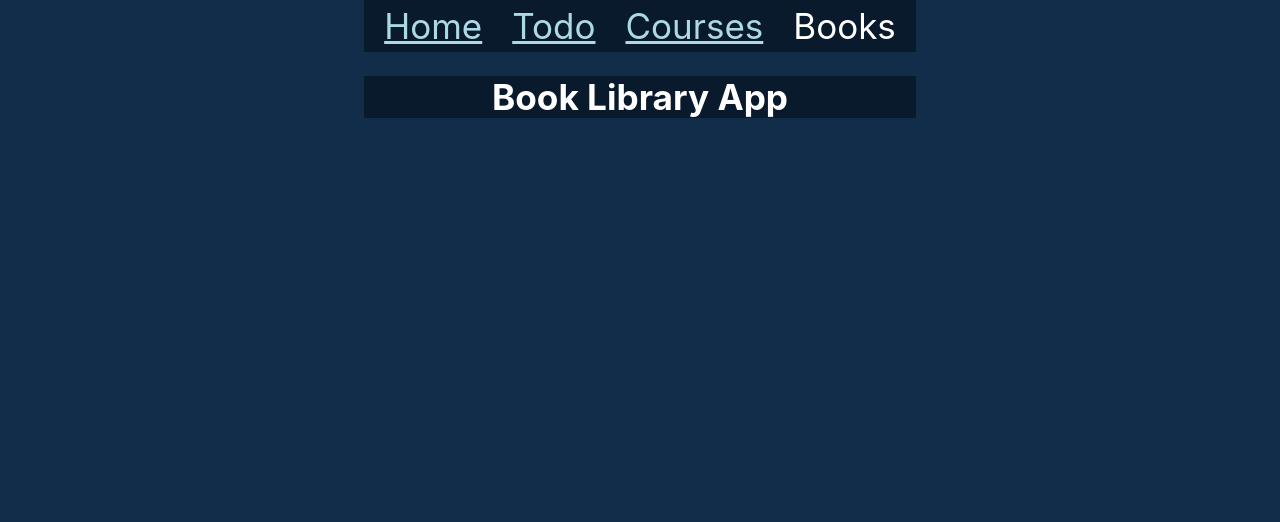
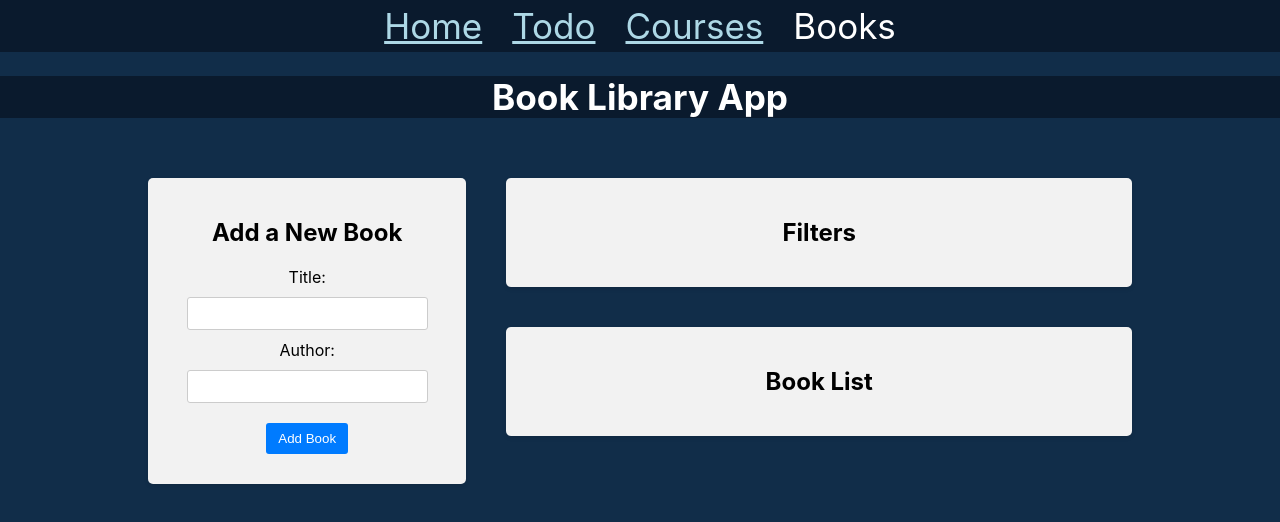
Before and after one commit to OlegTiotenshi/ReactSamples, a React (Create React App) app: page /books in a window 1280 px wide. Shown: the top 522 px of the page. Built offline with nearby package versions, Linux system fonts and the light colour scheme.

Commit message:
book_library_app add components, edit README

```diff
--- a/src/App.css
+++ b/src/App.css
@@ -1,11 +1,9 @@
 .app {
-  text-align: center;
-  max-width: 600px;
-  margin: 0 auto;
-  display: flex;
+  /* display: flex; */
   flex-direction: column;
   align-items: center;
   justify-content: center;
+  text-align: center;
 }
 
 h1 {
--- a/src/components/book_library_app/frontend/BookLibraryApp.jsx
+++ b/src/components/book_library_app/frontend/BookLibraryApp.jsx
@@ -1,8 +1,23 @@
+import BookList from './components/BookList/BookList'
+import BookForm from './components/BookForm/BookForm'
+import Filter from './components/Filter/Filter'
+
 const BookLibraryApp = () => {
   return (
-    <header className="app-header">
-      <h1>Book Library App</h1>
-    </header>
+    <>
+      <header className="app-header">
+        <h1>Book Library App</h1>
+      </header>
+      <main className="app-main">
+        <div className="app-left-column">
+          <BookForm />
+        </div>
+        <div className="app-right-column">
+          <Filter />
+          <BookList />
+        </div>
+      </main>
+    </>
   )
 }
 
--- /dev/null
+++ b/src/components/book_library_app/frontend/components/BookForm/BookForm.css
@@ -0,0 +1,48 @@
+.book-form {
+  width: 100%;
+}
+
+.book-form label {
+  display: block;
+  width: 100%;
+  text-align: center;
+  margin-bottom: 10px;
+}
+
+.book-form input {
+  width: 80%;
+  padding: 8px;
+  margin-bottom: 10px;
+  border: 1px solid #ccc;
+  border-radius: 3px;
+}
+
+.book-form button {
+  background-color: #007bff;
+  color: #fff;
+  padding: 8px 12px;
+  border: none;
+  border-radius: 3px;
+  cursor: pointer;
+  margin: 10px;
+  transition: background-color 0.3s ease;
+}
+
+.book-form button:hover {
+  background-color: #0056b3;
+}
+
+.book-form .spinner {
+  animation: spinner 1s infinite linear;
+  margin-left: 10px;
+}
+
+@keyframes spinner {
+  from {
+    transform: rotate(0deg);
+  }
+
+  to {
+    transform: rotate(360deg);
+  }
+}
--- /dev/null
+++ b/src/components/book_library_app/frontend/components/BookForm/BookForm.js
@@ -0,0 +1,45 @@
+import { useState } from 'react'
+import './BookForm.css'
+
+const BookForm = () => {
+  const [title, setTitle] = useState('')
+  const [author, setAuthor] = useState('')
+
+  const handleSubmit = (e) => {
+    e.preventDefault()
+    if (title && author) {
+      // dispatch action
+      setTitle('')
+      setAuthor('')
+    }
+  }
+
+  return (
+    <div className="app-block book-form">
+      <h2>Add a New Book</h2>
+      <form onSubmit={handleSubmit}>
+        <div>
+          <label htmlFor="title">Title: </label>
+          <input
+            type="text"
+            id="title"
+            value={title}
+            onChange={(e) => setTitle(e.target.value)}
+          />
+        </div>
+        <div>
+          <label htmlFor="author">Author: </label>
+          <input
+            type="text"
+            id="author"
+            value={author}
+            onChange={(e) => setAuthor(e.target.value)}
+          />
+        </div>
+        <button type="submit">Add Book</button>
+      </form>
+    </div>
+  )
+}
+
+export default BookForm
--- /dev/null
+++ b/src/components/book_library_app/frontend/components/BookList/BookList.css
@@ -0,0 +1,61 @@
+.book-list ul {
+  padding: 0;
+  margin: 20px -20px;
+  list-style: none;
+}
+
+.book-list li {
+  display: flex;
+  justify-content: space-between;
+  align-items: center;
+  width: auto;
+  padding: 10px 20px;
+  border-bottom: 1px solid #ccc;
+  background-color: #fff;
+  list-style-type: none;
+}
+
+.book-list li:nth-child(even) {
+  background-color: #f2f2f2;
+}
+
+.book-list li:hover {
+  background-color: #dbe4f8;
+}
+
+.book-list button {
+  background-color: #fff;
+  color: red;
+  border: 1px solid red;
+  padding: 8px 12px;
+  border-radius: 3px;
+  cursor: pointer;
+  transition: background-color 0.3s ease;
+}
+
+.book-list button:hover {
+  background-color: #fdd;
+}
+
+.book-list .highlight {
+  background-color: #ff0;
+}
+
+.book-list .book-info {
+  flex: 1;
+  text-align: left;
+}
+
+.book-list .book-actions {
+  display: flex;
+  align-items: center;
+}
+
+.book-list .star-icon {
+  width: 24px;
+  height: 24px;
+  margin: 0 20px;
+  cursor: pointer;
+  transition: color 0.3s ease;
+  color: #fca510;
+}
--- /dev/null
+++ b/src/components/book_library_app/frontend/components/BookList/BookList.js
@@ -0,0 +1,11 @@
+import './BookList.css'
+
+const BookList = () => {
+  return (
+    <div className="app-block book-list">
+      <h2>Book List</h2>
+    </div>
+  )
+}
+
+export default BookList
--- /dev/null
+++ b/src/components/book_library_app/frontend/components/Filter/Filter.css
@@ -0,0 +1,50 @@
+.filter-row {
+  display: flex;
+  justify-content: space-between;
+  align-items: center;
+}
+
+.filter-group {
+  flex: 1;
+  text-align: center;
+}
+
+.filter input[type='text'] {
+  width: 80%;
+  padding: 8px;
+  border: 1px solid #ccc;
+  border-radius: 3px;
+}
+
+.filter button {
+  background-color: #007bff;
+  color: #fff;
+  padding: 8px 12px;
+  border: none;
+  border-radius: 3px;
+  cursor: pointer;
+  margin: 10px;
+  transition: background-color 0.3s ease;
+}
+
+.filter button:hover {
+  background-color: #0056b3;
+}
+
+@media screen and (max-width: 1024px) {
+  .filter-row {
+    flex-direction: column;
+    align-items: stretch;
+  }
+
+  .filter-group {
+    width: 100%;
+    margin: auto;
+    margin-bottom: 10px;
+  }
+
+  .filter button {
+    margin: 10px auto 0;
+    max-width: 50%;
+  }
+}
--- /dev/null
+++ b/src/components/book_library_app/frontend/components/Filter/Filter.js
@@ -0,0 +1,11 @@
+import './Filter.css'
+
+const Filter = () => {
+  return (
+    <div className="app-block filter">
+      <h2>Filters</h2>
+    </div>
+  )
+}
+
+export default Filter
--- a/src/components/courses_app/components/Courses.jsx
+++ b/src/components/courses_app/components/Courses.jsx
@@ -33,7 +33,7 @@
   return (
     <>
       <header className="app-header">
-        <h1>{sortKey ? `Courses sorted by ${sortKey}` : 'Courses'}</h1>
+        <h1>{sortKey ? `Courses sorted by ${sortKey}` : 'Courses App'}</h1>
       </header>
       {sortedCourses.map((course) => (
         <div key={course.id}>
--- a/src/components/courses_app/components/SingleCourse.jsx
+++ b/src/components/courses_app/components/SingleCourse.jsx
@@ -1,6 +1,6 @@
 import { Link, useNavigate, useParams } from 'react-router-dom'
+import { useEffect } from 'react'
 import courses from '../data/courses'
-import { useEffect } from 'react'
 
 const SingleCourse = () => {
   const params = useParams()
```
Also changed, not shown: 1 other file (tests, documents, lock files or other folders).
